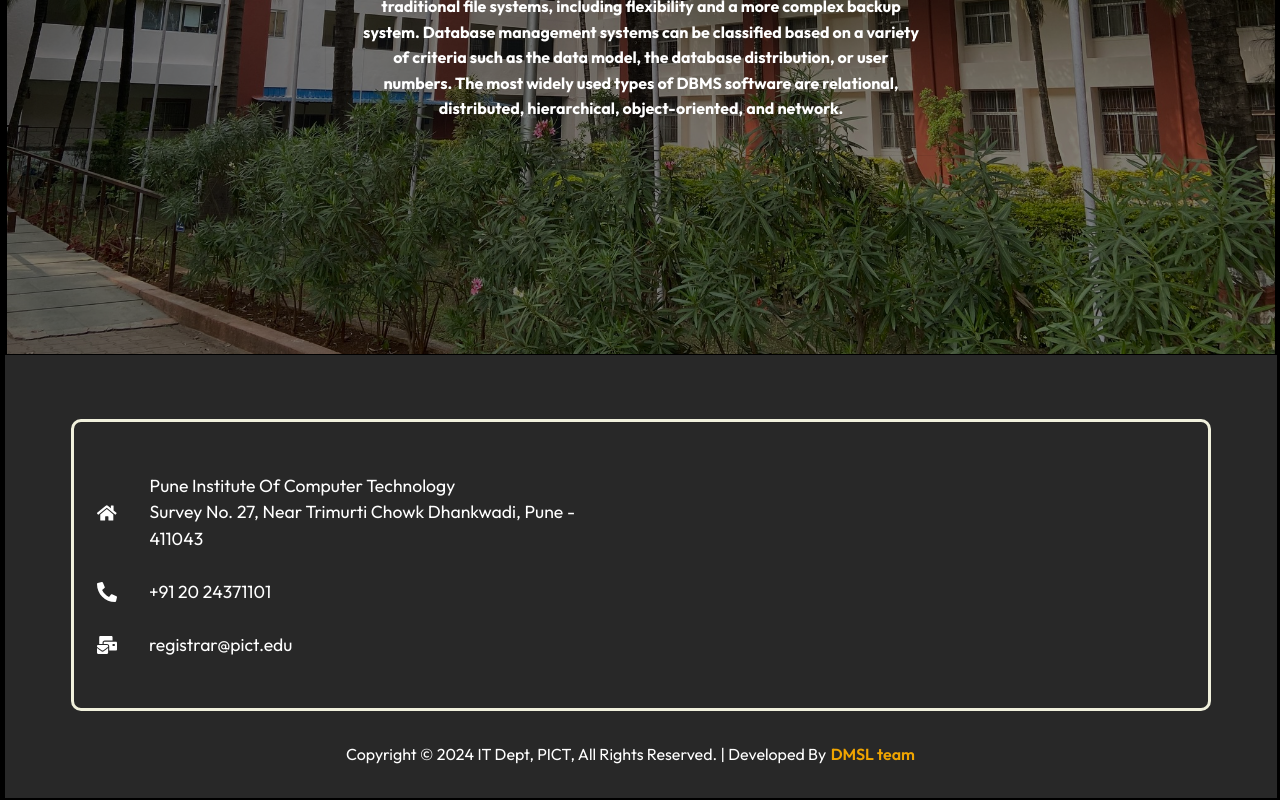
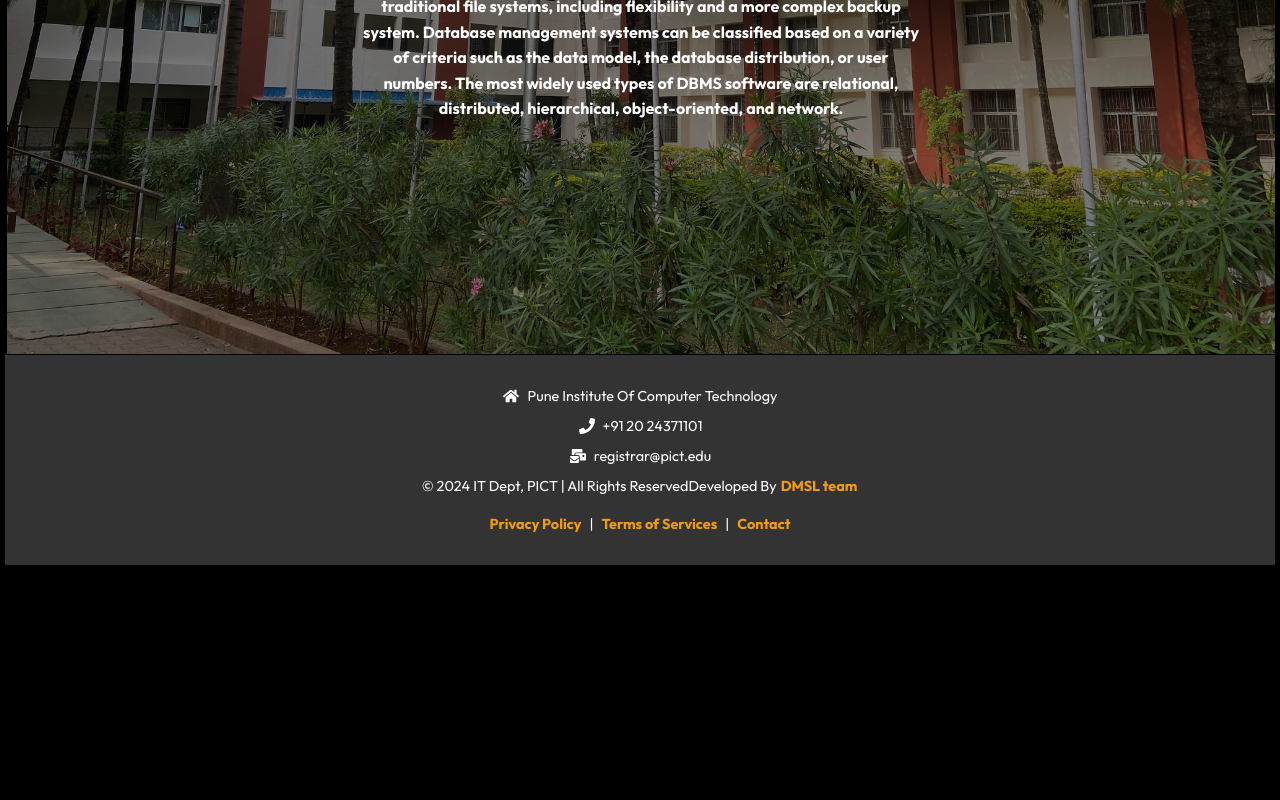
Before and after one commit to Sakshig711/Virtual-lab, a React (Vite) app in the folder DMSL/: page / in a window 1280 px wide. Shown: the part 448-1248 px from the top of the page. After the commit the page ends 1015 px from the top, so only its background shows below. Built offline with nearby package versions, Linux system fonts and the light colour scheme; a web font is replaced by a local one.

Commit message:
Footer updated

```diff
--- a/DMSL/src/components/Footer.css
+++ b/DMSL/src/components/Footer.css
@@ -1,73 +1,53 @@
 .footer {
-    border-top: #ffffff ;
-    width: 100%;
-    padding: 2rem 0;
-    background-color:#282828;
-    color: #ffffff;
+  background-color: #333; /* Gray background color */
+  color: #fff; /* White text color */
+  padding: 1.5rem 0; /* Reduced padding for compactness */
+  text-align: center;
+  font-size: 0.9rem;
 }
 
 .footer-container {
-    max-width: 1140px;
-    margin: 0 auto;
-    padding: 0 20px;
-    display: grid;
-    grid-template-columns: repeat(2, 1fr);
-    grid-gap: 2rem;
-    border: 3px solid #f0f0dc;
-    border-radius: 10px;
-    padding-top: 3rem;
-    margin-top: 2rem;
-    padding-bottom: 3rem;
-    margin-bottom: 2rem;
+  display: flex;
+  flex-direction: column;
+  align-items: center;
+  justify-content: center;
+  max-width: 100%;
+  margin: auto;
 }
 
-
-  .left {
+.footer-section {
+  margin: 0.5rem 0;
   display: flex;
-    flex-direction: column;
-    gap: 1.5rem;
+  align-items: center;
+  justify-content: center;
 }
 
-  .location, .phone, .email {
+.location, .contact, .email {
   display: flex;
   align-items: center;
+  margin-bottom: 0.25rem; /* Adjusted for better spacing between sections */
 }
 
-  .location p, .phone p, .email p {
+.footer-section p {
   margin: 0;
-    line-height: 1.5;
-    font-size: 1.1rem;
 }
 
-
-  .right {
-    display: flex;
-    align-items:center;
-    justify-content: flex-end;
-    flex-direction: column;
-    padding-right: 20px;
+.links {
+  margin-top: 0.75rem; /* Increased spacing above links for separation */
 }
 
-  .right a {
-    color: #f0a500;
+.links a {
+  color: #fff;
+  margin: 0 0.5rem;
   text-decoration: none;
-    font-weight: 600;
+  transition: color 0.2s;
 }
 
-  .right a:hover {
-    text-decoration: underline;
+.links a:hover {
+  color: #ccc; /* Slightly lighter color for hover effect */
 }
 
-
-  @media (max-width: 768px) {
-    .footer-container {
-      grid-template-columns: 1fr;
-      text-align: center;
+.footer-section a {
+  color: #f39c12; /* Color for "Developed by" link to make it more prominent */
+  font-weight: bold;
 }
-
-    .right {
-      align-items: center;
-      justify-content: center;
-      padding-right: 0;
-    }
-  }
--- a/DMSL/src/components/Footer.jsx
+++ b/DMSL/src/components/Footer.jsx
@@ -1,31 +1,30 @@
-import React, { useEffect } from 'react';
+import React from 'react';
 import './Footer.css';
-import { FaHome, FaMailBulk, FaPhone } from 'react-icons/fa';
+import { FaHome, FaPhone, FaMailBulk } from 'react-icons/fa';
 
 const Footer = () => {
   return (
     <div className="footer">
       <div className="footer-container">
-        <div className="left">
-          <div className="location">
-            <FaHome size={20} style={{ color: '#fff', marginRight: '2rem' }} />
-            <div>
+        <div className="footer-section location">
+          <FaHome size={16} style={{ color: '#fff', marginRight: '0.5rem' }} />
           <p>Pune Institute Of Computer Technology</p>
-              <p>Survey No. 27, Near Trimurti Chowk Dhankwadi, Pune - 411043</p>
         </div>
-          </div>
-          <div className="phone">
-            <FaPhone size={20} style={{ color: '#fff', marginRight: '2rem', rotate: '90deg' }} />
+        <div className="footer-section contact">
+          <FaPhone size={16} style={{ color: '#fff', marginRight: '0.5rem' }} />
           <p>+91 20 24371101</p>
         </div>
-          <div className="email">
-            <FaMailBulk size={20} style={{ color: '#fff', marginRight: '2rem' }} />
+        <div className="footer-section email">
+          <FaMailBulk size={16} style={{ color: '#fff', marginRight: '0.5rem' }} />
           <p>registrar@pict.edu</p>
         </div>
+        <div className="footer-section">
+          <p>© 2024 IT Dept, PICT | All Rights Reserved</p>
+          <p>Developed By <a href="https://www.google.com" target="_blank" rel="noreferrer">DMSL team</a></p>
         </div>
+        <div className="footer-section links">
+          <a href="#privacy">Privacy Policy</a> | <a href="#terms">Terms of Services</a> | <a href="#contact">Contact</a>
         </div>
-      <div className="right">
-          <p>Copyright © 2024 IT Dept, PICT, All Rights Reserved. | Developed By <a href="https://www.google.com" target="_blank" rel="noreferrer">DMSL team</a></p>
       </div>
     </div>
   );
--- a/DMSL/src/components/Menu.jsx
+++ b/DMSL/src/components/Menu.jsx
@@ -6,8 +6,9 @@ const Menu = ({ onMenuClick }) => {
     <div className="menu-container">
       <nav className="menu-items">
         <a onClick={() => onMenuClick("info")}>Info</a>
+        <a onClick={() => onMenuClick("demo")}>Demo</a>
+        <a onClick={() => onMenuClick("try-yourself")}>Try Yourself</a>
         <a onClick={() => onMenuClick("quiz")}>Quiz</a>
-        <a onClick={() => onMenuClick("try-yourself")}>Try Yourself</a>
         <a onClick={() => onMenuClick("reference")}>Reference</a>
       </nav>
     </div>
--- /dev/null
+++ b/DMSL/src/components/Project.jsx
@@ -0,0 +1,78 @@
+import React, { useState, useEffect } from 'react';
+import Navbar from '../components/Navbar.jsx';
+import Menu from '../components/Menu.jsx';
+import HeroImg from '../components/HeroImg.jsx';
+import Rectangle from '../components/Rectangle.jsx';
+import './Project.css'
+
+const Project = () => {
+  const [content, setContent] = useState("info"); // Track the active section
+
+  const handleMenuClick = (section) => {
+    setContent(section); // Update the content based on the selected section
+  };
+
+  useEffect(() => {
+    handleMenuClick("info"); // Set "info" as the default section on component mount
+  }, []);
+
+  // Define content for each section
+  const renderContent = () => {
+    switch (content) {
+      case "info":
+        return (
+          <Rectangle
+            Aim="Design & Develop DB for 'Order Management System' with all the constraints."
+            problemStatement="Design & Develop DB for 'Order Management System' with all the constraints. (There must be at least 3 entities and relationships between them.) The statement should use SQL objects such as Table, View, Index, and Sequence."
+            Objective="Apply DCL and DDL commands to convert ER/EER diagram to tables. To understand the technique for converting ER diagram into tables. To understand the use of DDL and DCL."
+            Conclusion="Understand how to design and develop a relational database system using MySQL."
+          />
+        );
+      case "quiz":
+        return (
+          <div className="section-content">
+            <h3>Quiz Section:</h3>
+            <p>This is the content for the Quiz section. Add your quiz details or embed questions here.</p>
+          </div>
+        );
+      case "try-yourself":
+        return (
+          <div className="section-content">
+            <h3>Try Yourself Section:</h3>
+            <a href="https://www.programiz.com/sql/online-compiler/" target="_blank" rel="noreferrer">
+              Click here to try SQL online on Programiz
+            </a>
+          </div>
+        );
+      case "reference":
+        return (
+          <div className="section-content reference-box">
+            <h3>REFERENCE BOOK:</h3>
+
+          </div>
+        );
+      case "demo":
+        return (
+          <div className="section-content">
+            <h3>Demo Section:</h3>
+            <p>This is the content for the Demo section. Provide demo-related content here.</p>
+          </div>
+        );
+      default:
+        return <p>Select a section from the menu.</p>;
+    }
+  };
+
+  return (
+    <div>
+      <Navbar alwaysDark={true} />
+      <Menu onMenuClick={handleMenuClick} />
+      <div className="content-wrapper">
+        {renderContent()}
+      </div>
+      <HeroImg />
+    </div>
+  );
+};
+
+export default Project;
--- a/DMSL/src/routes/Project.jsx
+++ b/DMSL/src/routes/Project.jsx
@@ -3,6 +3,7 @@ import Navbar from '../components/Navbar.jsx';
 import Menu from '../components/Menu.jsx';
 import HeroImg from '../components/HeroImg.jsx';
 import Rectangle from '../components/Rectangle.jsx';
+//import Project from '../components/Project.css';
 
 const Project = () => {
   const [content, setContent] = useState("info"); // Track the active section
@@ -19,37 +20,46 @@ const Project = () => {
   const renderContent = () => {
     if (content === "info") {
       return (
-        <>
         <Rectangle
           Aim="Design & Develop DB for 'Order Management System' with all the constraints."
           problemStatement="Design & Develop DB for 'Order Management System' with all the constraints. (There must be at least 3 entities and relationships between them.) The statement should use SQL objects such as Table, View, Index, and Sequence."
           Objective="Apply DCL and DDL commands to convert ER/EER diagram to tables. To understand the technique for converting ER diagram into tables. To understand the use of DDL and DCL."
           Conclusion="Understand how to design and develop a relational database system using MySQL."
         />
-        </>
       );
     } else {
       switch (content) {
         case "quiz":
           return (
-            <>
+            <div className="section-content">
               <h3>Quiz Section:</h3>
               <p>This is the content for the Quiz section. Add your quiz details or embed questions here.</p>
-            </>
+            </div>
           );
         case "try-yourself":
           return (
-            <>
+            <div className="section-content">
               <h3>Try Yourself Section:</h3>
-              <p>This is the content for the Try Yourself section. Add interactive exercises or code challenges here.</p>
-            </>
+              <a href="https://www.programiz.com/sql/online-compiler/" target="_blank" rel="noreferrer">
+                Click here to try SQL online on Programiz
+              </a>
+            </div>
           );
         case "reference":
           return (
-            <>
+            <div className="section-content">
               <h3>Reference Section:</h3>
-              <p>This is the content for the Reference section. Provide references, links, or additional reading material here.</p>
-            </>
+              <p>
+                REFERENCE BOOK:.
+              </p>
+            </div>
+          );
+        case "demo":
+          return (
+            <div className="section-content">
+              <h3>Demo Section:</h3>
+              <p>This is the content for the Demo section. Provide demo-related content here.</p>
+            </div>
           );
         default:
           return <p>Select a section from the menu.</p>;
@@ -61,13 +71,7 @@ const Project = () => {
     <div>
       <Navbar alwaysDark={true} />
       <Menu onMenuClick={handleMenuClick} />
-      {content === "info" ? (
-        renderContent()
-      ) : (
-        <Rectangle>
       {renderContent()}
-        </Rectangle>
-      )}
       <HeroImg />
     </div>
   );
```
Lines whose indentation alone changed are shown as unchanged.
